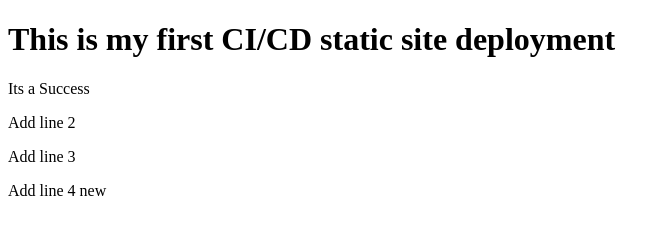
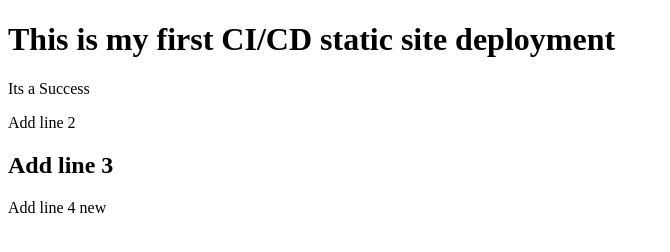
Before and after one commit to ammadmaf/jenkinpipeline, a plain HTML site: page index.html in a window 1280 px wide. Shown: the whole page, without its empty margins (0-670 px from the left). Drawn offline with Linux system fonts and the light colour scheme.

Commit message:
Update index.html

```diff
--- a/index.html
+++ b/index.html
@@ -8,7 +8,7 @@
 <h1>This is my first CI/CD static site deployment</h1>
 <p>Its a Success</p>
 <p>Add line 2</p>
-<p>Add line 3</p>
+<h2>Add line 3</h2>
 <p>Add line 4 new</p>
 </body>
 </html>
```
